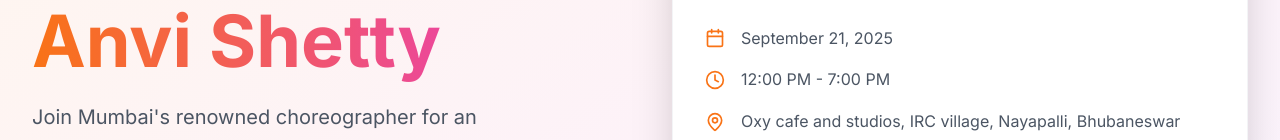
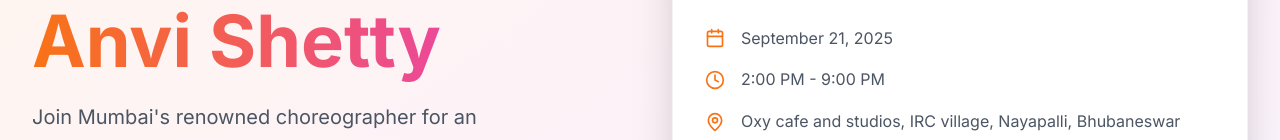
Before and after one commit to pranjal254/stepup-bhubaneswar, a Next.js app: page / in a window 1280 px wide. Shown: the part 313-453 px from the top of the page. Built offline with nearby package versions, Linux system fonts and the light colour scheme; no server answers; the database is empty.

Commit message:
Update Hero.js -7

```diff
--- a/src/components/sections/Hero.js
+++ b/src/components/sections/Hero.js
@@ -394,7 +394,7 @@ export default function Hero() {
                   </div>
                   <div className="flex items-center space-x-4 text-gray-600">
                     <Clock className="w-5 h-5 text-orange-500" />
-                    <span>12:00 PM - 7:00 PM</span>
+                    <span>2:00 PM - 9:00 PM</span>
                   </div>
                   <div className="flex items-center space-x-4 text-gray-600">
                     <MapPin className="w-5 h-5 text-orange-500" />
```
